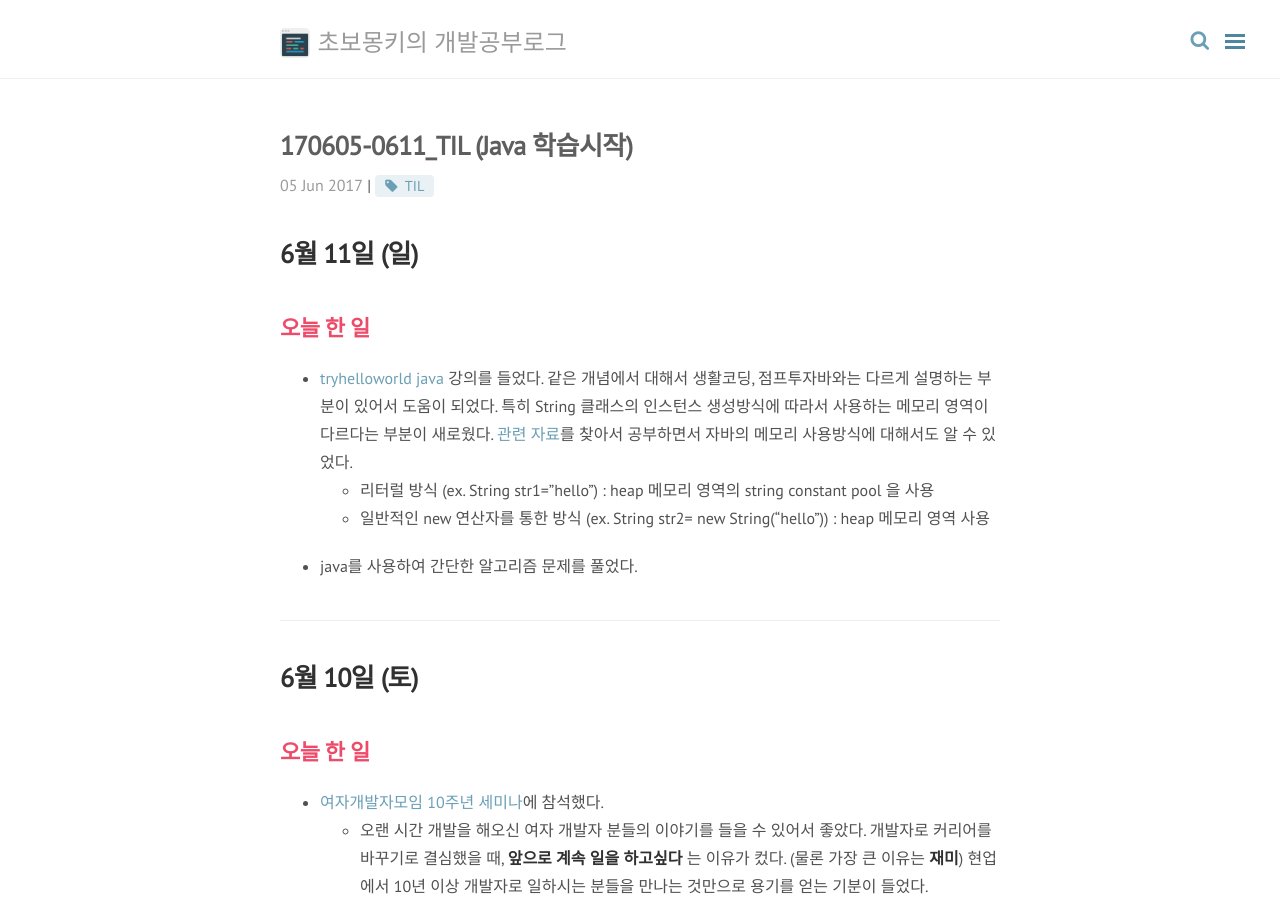
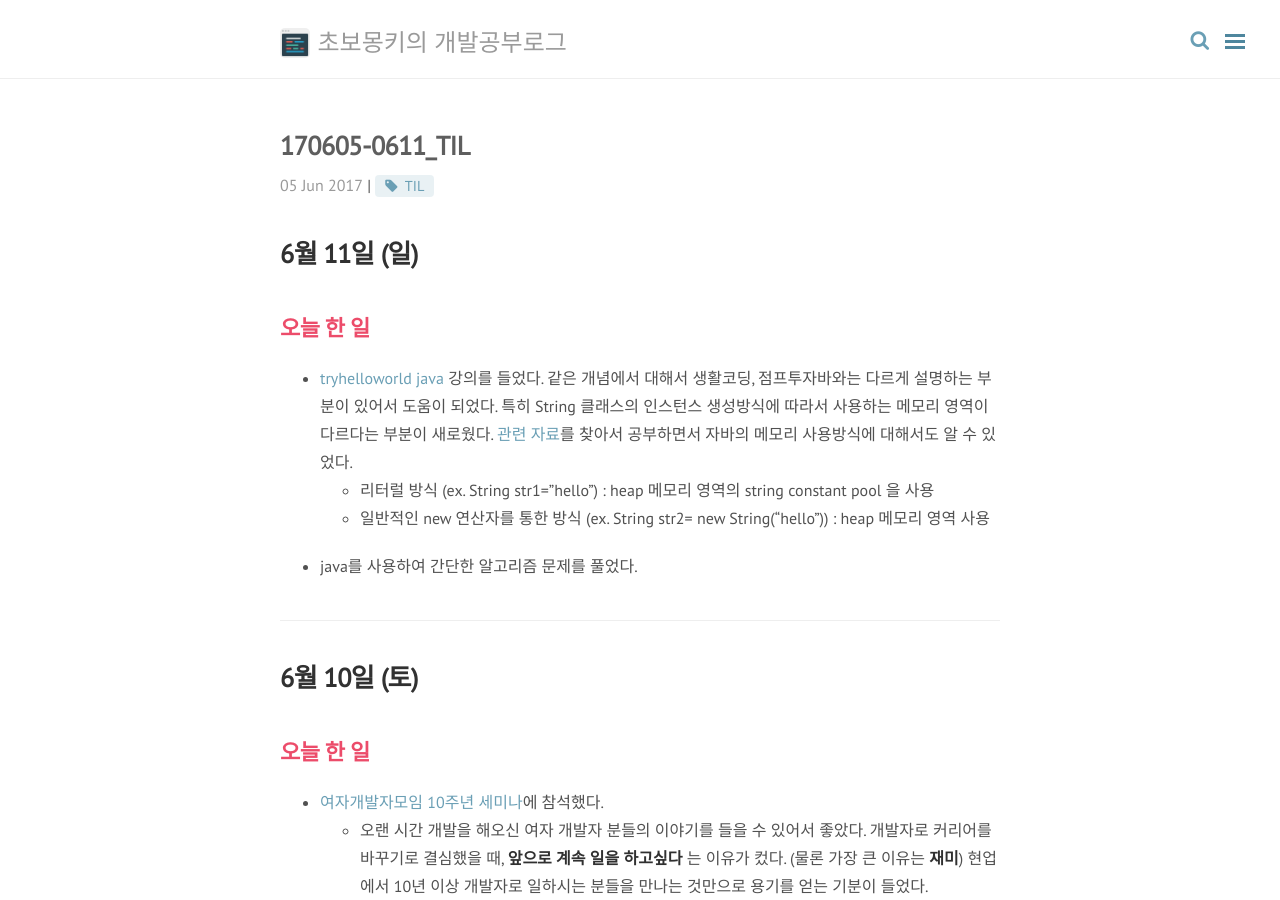
Before and after one commit to wayhome25/wayhome25.github.io, a Jekyll site: the page built from _posts/TIL(Today I Learned)/2017-06-05-06-11-TIL.md, in a window 1280 px wide and 900 px high. Built offline with Jekyll 4.4.1, drawn with Linux system fonts in a browser that asks for light colours; nearby versions of some CDN libraries; comment, search, counter and statistics services are not loaded.

Commit message:
add post

```diff
--- a/_posts/TIL(Today I Learned)/2017-06-05-06-11-TIL.md
+++ b/_posts/TIL(Today I Learned)/2017-06-05-06-11-TIL.md
@@ -1,6 +1,6 @@
 ---
 layout: post
-title: 170605-0611_TIL (Java 학습시작)
+title: 170605-0611_TIL
 category: TIL (Today I Learned)
 permalink: /til/:year/:month/:day/:title/
 tags: [TIL]
```
